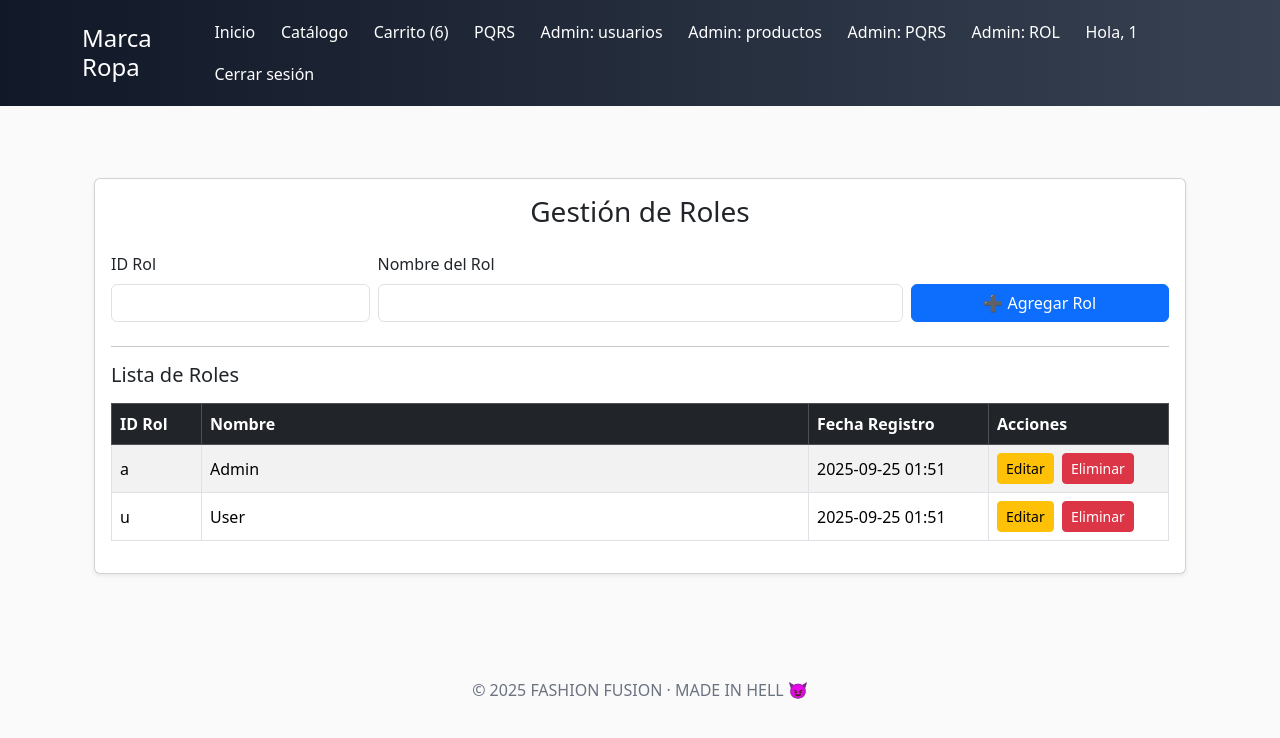
After one commit to Lu120706/FashonFusion, a Flask app: page /roles in a window 1280 px wide. The commit adds this page. Shown: the top 738 px of the page. Run offline with Flask 3, Linux system fonts and the light colour scheme; the visitor is signed in with stand-in values (Sample User, id 1).

Commit message:
Formulario de roles creado

```diff
--- a/app.py
+++ b/app.py
@@ -996,11 +996,14 @@ def actualizar_estado(id):
     return redirect(url_for('listar_pqrs'))
 
 @app.route("/roles")
+@role_required('admin')
 def listar_roles():
-    roles = Rol.query.all()
-    return render_template("roles.html", roles=roles)
+    roles = Rol.query.order_by(Rol.fecha_registro.desc()).all()
+    return render_template("admin_rol.html", roles=roles)
+
 
 @app.route("/roles/crear", methods=["POST"])
+@role_required('admin')
 def crear_rol():
     id_rol = request.form["id_rol"]
     nombre = request.form["nombre"]
@@ -1008,8 +1011,44 @@ def crear_rol():
     nuevo = Rol(id_rol=id_rol, nombre=nombre)
     db.session.add(nuevo)
     db.session.commit()
+    flash("Rol creado correctamente.", "success")
     return redirect(url_for("listar_roles"))
 
+
+@app.route("/roles/editar/<id>", methods=["GET", "POST"])
+@role_required('admin')
+def editar_rol(id):
+    rol = Rol.query.filter_by(id_rol=str(id)).first()
+    if not rol:
+        flash("Rol no encontrado.", "warning")
+        return redirect(url_for("listar_roles"))
+
+    if request.method == "POST":
+        nombre = request.form.get("nombre")
+        if not nombre:
+            flash("El nombre no puede estar vacío.", "danger")
+            return render_template("roles_edit.html", rol=rol)
+
+        rol.nombre = nombre
+        db.session.commit()
+        flash("Rol actualizado correctamente.", "success")
+        return redirect(url_for("listar_roles"))
+
+    return render_template("roles_edit.html", rol=rol)
+
+
+@app.route("/roles/eliminar/<id>", methods=["POST"])
+@role_required('admin')
+def eliminar_rol(id):
+    rol = Rol.query.filter_by(id_rol=str(id)).first()
+    if not rol:
+        flash("Rol no encontrado.", "warning")
+        return redirect(url_for("listar_roles"))
+
+    db.session.delete(rol)
+    db.session.commit()
+    flash("Rol eliminado.", "success")
+    return redirect(url_for("listar_roles"))
 
 # -----------------------
 # Ejecutar app
--- /dev/null
+++ b/templates/admin_rol.html
@@ -0,0 +1,145 @@
+{# templates/admin_rol.html #}
+{% extends "base.html" %}
+{% block title %}Gestión de Roles{% endblock %}
+
+{% block content %}
+<div class="container py-4">
+  <div class="card shadow-sm">
+    <div class="card-body">
+
+      <!-- Flash messages -->
+      {% with messages = get_flashed_messages(with_categories=true) %}
+        {% if messages %}
+          {% for category, msg in messages %}
+            <div class="alert alert-{{ category }} alert-dismissible fade show" role="alert">
+              {{ msg }}
+              <button type="button" class="btn-close" data-bs-dismiss="alert" aria-label="Close"></button>
+            </div>
+          {% endfor %}
+        {% endif %}
+      {% endwith %}
+
+      <h3 class="text-center mb-4"><i class="bi bi-people"></i> Gestión de Roles</h3>
+
+      <!-- Formulario para agregar rol -->
+      <form action="{{ url_for('crear_rol') }}" method="POST" class="mb-4">
+        {# Si usas Flask-WTF, inserta el CSRF token aquí: {{ form.csrf_token }} #}
+        <div class="row g-2">
+          <div class="col-md-3">
+            <label for="id_rol" class="form-label">ID Rol</label>
+            <input type="text" name="id_rol" id="id_rol" maxlength="10" class="form-control" required>
+          </div>
+          <div class="col-md-6">
+            <label for="nombre" class="form-label">Nombre del Rol</label>
+            <input type="text" name="nombre" id="nombre" maxlength="100" class="form-control" required>
+          </div>
+          <div class="col-md-3 d-flex align-items-end">
+            <button type="submit" class="btn btn-primary w-100">➕ Agregar Rol</button>
+          </div>
+        </div>
+      </form>
+
+      <hr>
+
+      <!-- Listado de roles -->
+      <h5 class="mt-3">Lista de Roles</h5>
+      {% if roles and roles|length > 0 %}
+        <div class="table-responsive">
+          <table class="table table-bordered table-striped align-middle mt-2">
+            <thead class="table-dark">
+              <tr>
+                <th style="width:90px;">ID Rol</th>
+                <th>Nombre</th>
+                <th style="width:180px;">Fecha Registro</th>
+                <th style="width:180px;">Acciones</th>
+              </tr>
+            </thead>
+            <tbody>
+              {% for rol in roles %}
+              <tr>
+                <td class="align-middle">{{ rol.id_rol }}</td>
+                <td class="align-middle">{{ rol.nombre }}</td>
+                <td class="align-middle">
+                  {# Manejo seguro por si fecha_registro es None #}
+                  {% if rol.fecha_registro %}
+                    {{ rol.fecha_registro.strftime("%Y-%m-%d %H:%M") }}
+                  {% else %}
+                    -
+                  {% endif %}
+                </td>
+                <td class="align-middle">
+                  <a href="{{ url_for('editar_rol', id=rol.id_rol) }}" class="btn btn-sm btn-warning me-1">Editar</a>
+
+                  <!-- Botón que abre la modal; usamos data-action para inyectar URL -->
+                  <button
+                    type="button"
+                    class="btn btn-sm btn-danger btn-eliminar"
+                    data-action="{{ url_for('eliminar_rol', id=rol.id_rol) }}"
+                    data-nombre="{{ rol.nombre }}"
+                    data-id="{{ rol.id_rol }}"
+                    data-bs-toggle="modal"
+                    data-bs-target="#confirmDeleteModal">
+                    Eliminar
+                  </button>
+                </td>
+              </tr>
+              {% endfor %}
+            </tbody>
+          </table>
+        </div>
+      {% else %}
+        <div class="alert alert-info mt-3 mb-0">No hay roles registrados.</div>
+      {% endif %}
+
+    </div>
+  </div>
+</div>
+
+<!-- Modal único de confirmación -->
+<div class="modal fade" id="confirmDeleteModal" tabindex="-1" aria-labelledby="confirmDeleteLabel" aria-hidden="true">
+  <div class="modal-dialog modal-dialog-centered">
+    <div class="modal-content">
+      <div class="modal-header">
+        <h5 class="modal-title" id="confirmDeleteLabel">Confirmar eliminación</h5>
+        <button type="button" class="btn-close" data-bs-dismiss="modal" aria-label="Cerrar"></button>
+      </div>
+      <div class="modal-body">
+        <p>¿Estás seguro que deseas eliminar el rol <strong id="modal-role-name"></strong> (ID: <span id="modal-role-id"></span>)?</p>
+        <p class="text-danger small mb-0">Esta acción no se puede deshacer.</p>
+      </div>
+      <div class="modal-footer">
+        <form id="delete-form" method="POST" action="">
+          {# Si usas CSRF, coloca el token aquí: <input type="hidden" name="csrf_token" value="{{ csrf_token() }}"> #}
+          <button type="button" class="btn btn-secondary" data-bs-dismiss="modal">Cancelar</button>
+          <button type="submit" class="btn btn-danger">Sí, eliminar</button>
+        </form>
+      </div>
+    </div>
+  </div>
+</div>
+
+<!-- Script para rellenar la modal y asignar action del form desde data-action -->
+<script>
+document.addEventListener('DOMContentLoaded', function () {
+  const modalRoleName = document.getElementById('modal-role-name');
+  const modalRoleId = document.getElementById('modal-role-id');
+  const deleteForm = document.getElementById('delete-form');
+
+  document.querySelectorAll('.btn-eliminar').forEach(btn => {
+    btn.addEventListener('click', () => {
+      const action = btn.getAttribute('data-action');
+      const nombre = btn.getAttribute('data-nombre');
+      const id = btn.getAttribute('data-id');
+
+      // Rellenar texto en la modal
+      modalRoleName.textContent = nombre;
+      modalRoleId.textContent = id;
+
+      // Asignar action del formulario de eliminación
+      deleteForm.action = action;
+    });
+  });
+});
+</script>
+{% endblock %}
+{# templates/base.html #}
--- a/templates/base.html
+++ b/templates/base.html
@@ -62,6 +62,12 @@
                         <li class="nav-item">
                             <a class="nav-link" href="{{ url_for('admin_products') }}">Admin: productos</a>
                         </li>
+                        <li class="nav-item">
+                            <a class="nav-link" href="{{ url_for('admin_pqrs') }}">Admin: PQRS</a>
+                        </li>
+                        <li class="nav-item">
+                            <a class="nav-link" href="{{ url_for('listar_roles') }}">Admin: ROL</a>
+                        </li>
                     {% endif %}
                     <li class="nav-item">
                         <span class="nav-link">Hola, {{ current_user }}</span>
```
Also changed, not shown: templates/rol.html (deleted, +0 -61 lines).
